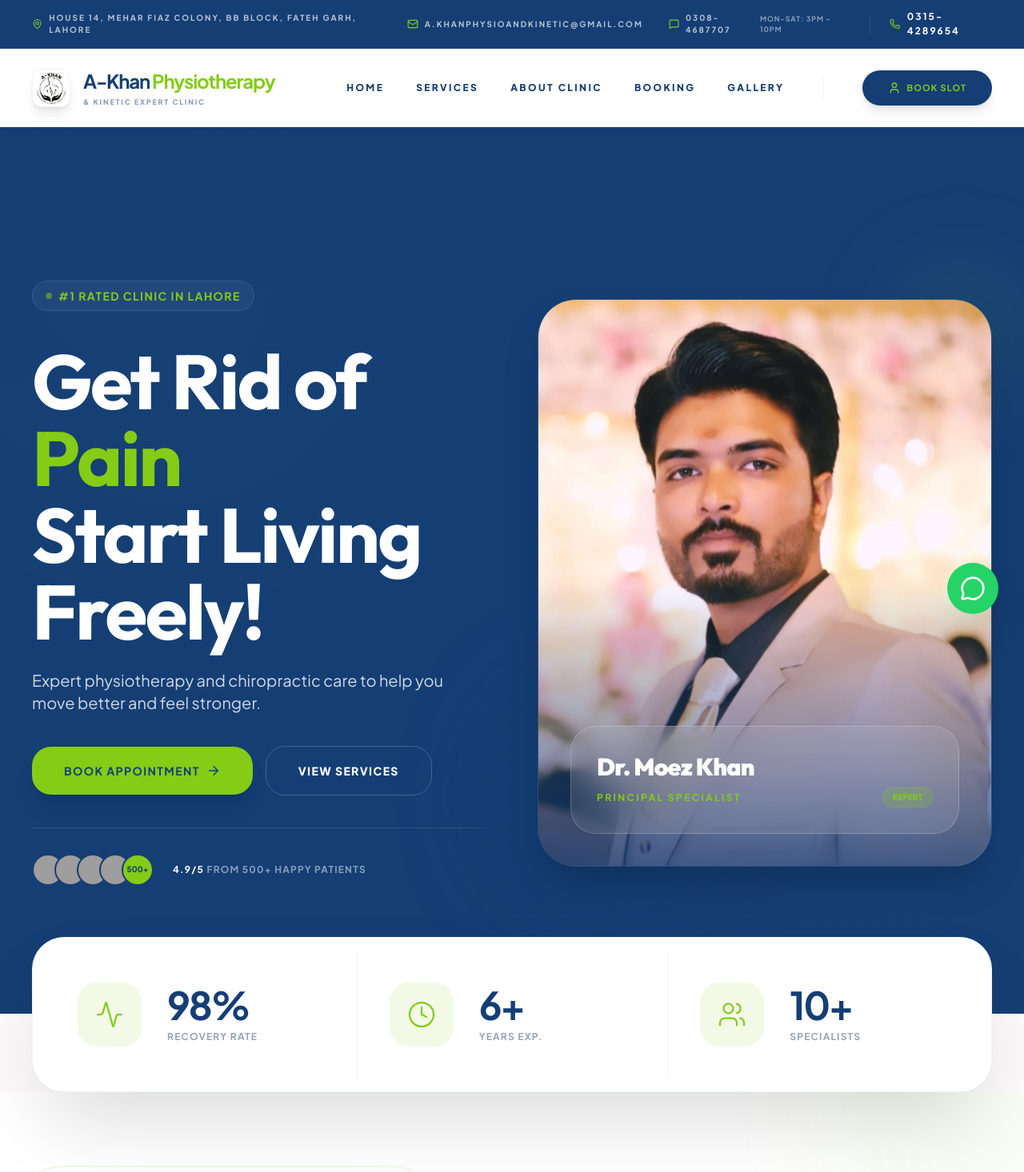
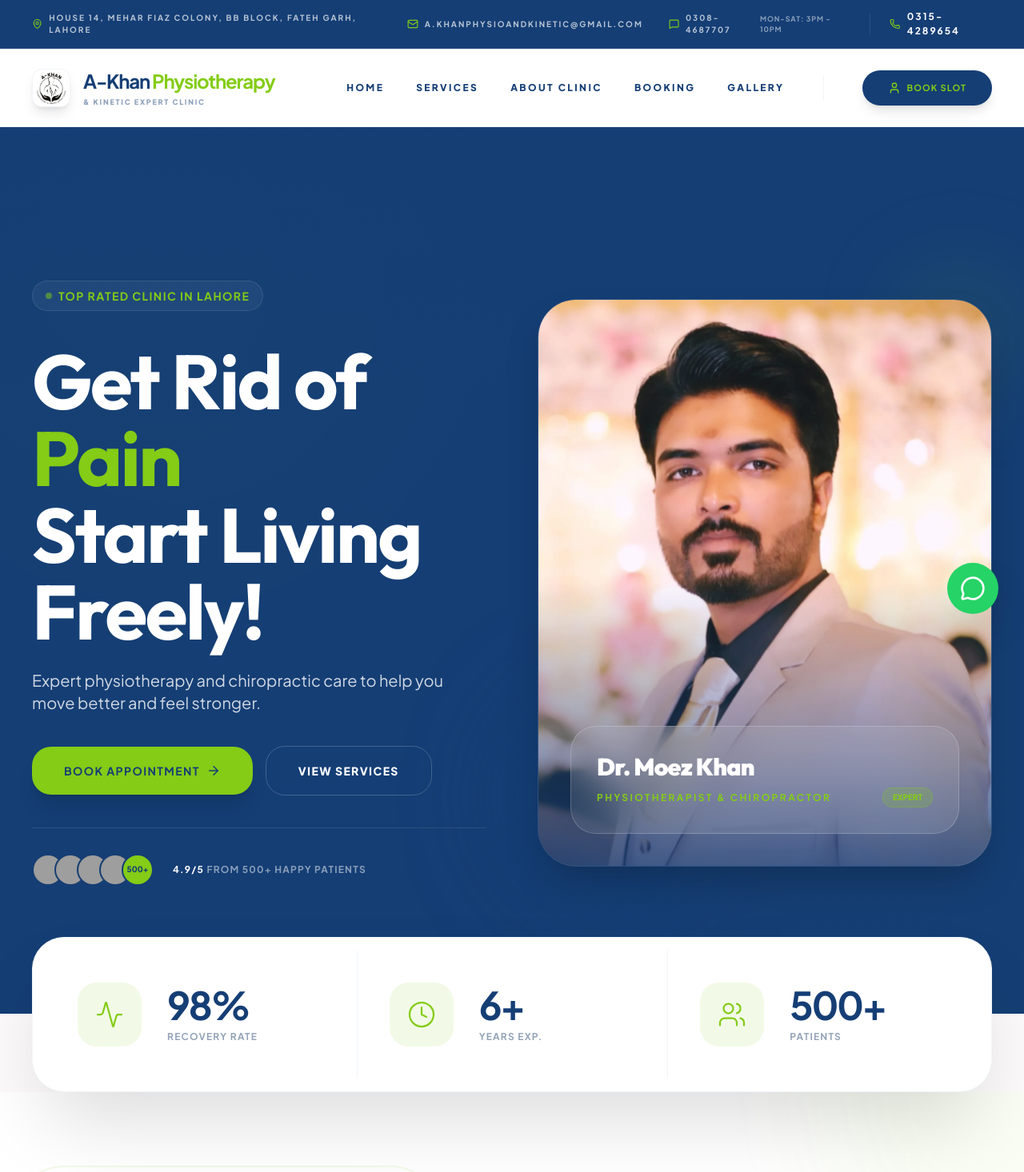
Before and after one commit to abdullah-kz17/a-khan, a Next.js app in the folder products/physio-template/: page / in a window 1280 px wide. Shown: the top 1466 px of the page at 80% size. Built offline with nearby package versions, Linux system fonts and the light colour scheme; grey boxes are pictures that could not be loaded.

Commit message:
updated content

```diff
--- a/products/physio-template/src/components/Hero.tsx
+++ b/products/physio-template/src/components/Hero.tsx
@@ -39,7 +39,7 @@
                 className="inline-flex items-center gap-2 px-4 py-2 rounded-full bg-white/5 border border-white/10 text-brand-secondary text-sm font-bold uppercase tracking-widest backdrop-blur-md"
               >
                 <div className="w-2 h-2 bg-brand-secondary rounded-full animate-pulse" />
-                #1 Rated Clinic in Lahore
+                Top Rated Clinic in Lahore
               </motion.div>
 
               <div className="space-y-6">
@@ -129,7 +129,7 @@
                 >
                   <h3 className="text-3xl font-black text-white">Dr. Moez Khan</h3>
                   <div className="flex justify-between items-center">
-                    <span className="text-brand-secondary font-bold text-xs uppercase tracking-[0.2em]">Principal Specialist</span>
+                    <span className="text-brand-secondary font-bold text-xs uppercase tracking-[0.2em]">Physiotherapist & Chiropractor</span>
                     <div className="bg-brand-secondary/20 px-3 py-1 rounded-full text-[10px] font-black text-brand-secondary uppercase border border-brand-secondary/30">
                       Expert
                     </div>
@@ -153,7 +153,7 @@
               {[
                 { icon: Activity, value: "98%", label: "Recovery Rate", sub: "Clinical success" },
                 { icon: Clock, value: "6+", label: "Years Exp.", sub: "Medical practice" },
-                { icon: Users, value: "10+", label: "Specialists", sub: "Expert clinical team" }
+                { icon: Users, value: "500+", label: "Patients", sub: "Happy Patients" }
               ].map((stat, i) => (
                 <div key={stat.label} className="p-10 flex items-center gap-8 group">
                   <div className="w-20 h-20 bg-brand-secondary/10 rounded-[1.5rem] flex items-center justify-center text-brand-secondary group-hover:bg-brand-secondary group-hover:text-white transition-all duration-500">
```
